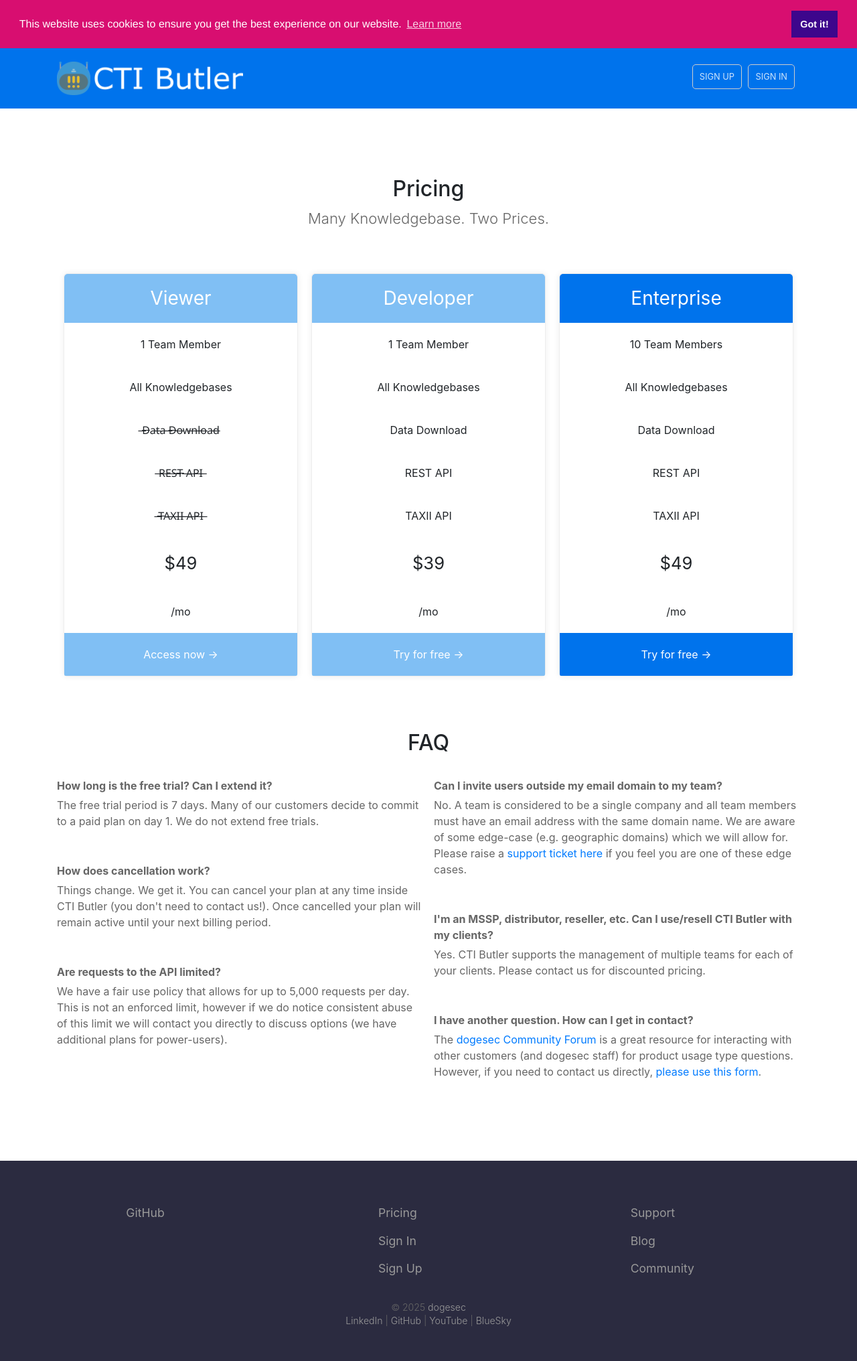
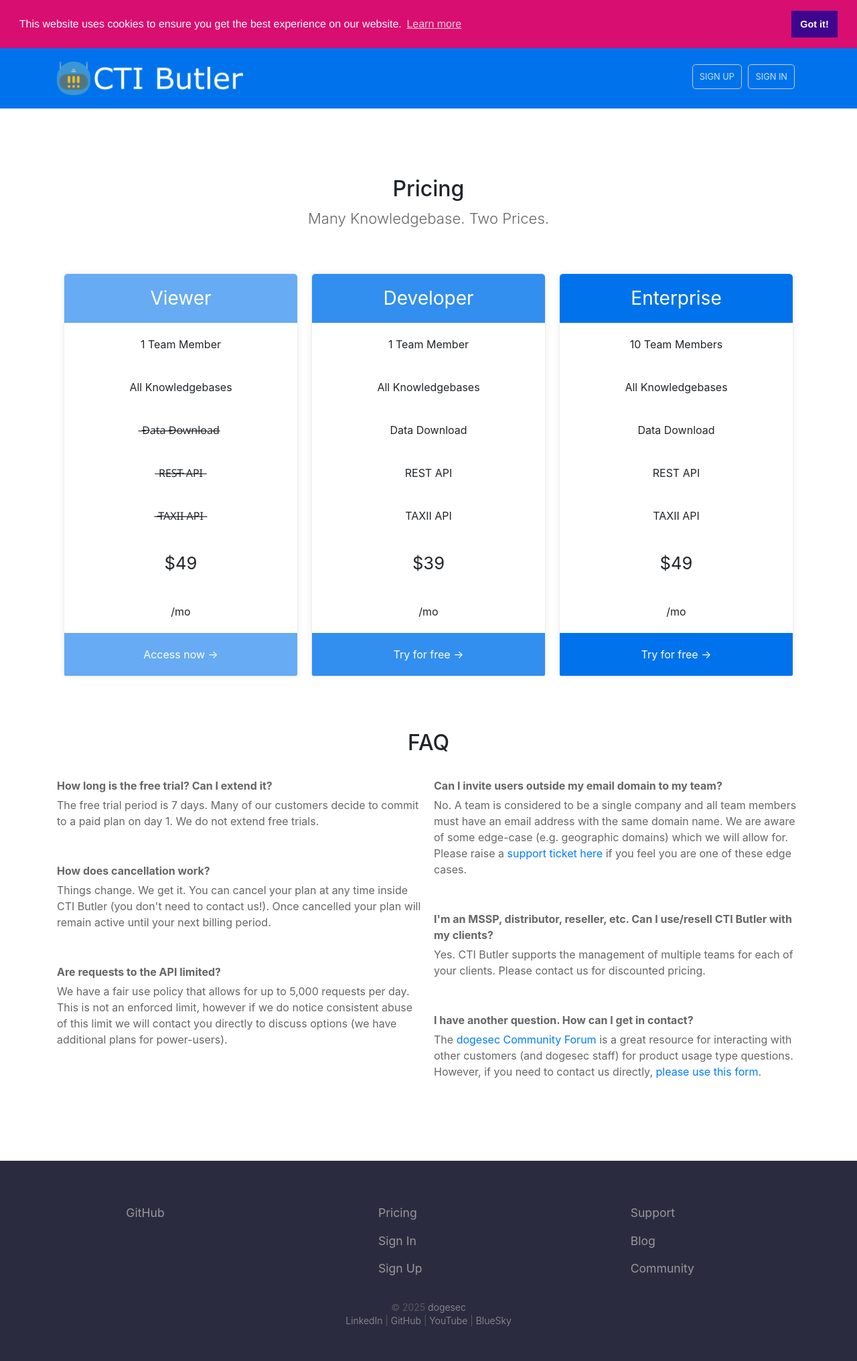
Before and after one commit to muchdogesec/ctibutler-website, a Jekyll site: the page built from pricing/index.html, in a window 1280 px wide. Shown: the whole page at 67% size. Built offline with Jekyll 4.4.1, drawn with Linux system fonts in a browser that asks for light colours.

Commit message:
updating colours

```diff
--- a/pricing/index.html
+++ b/pricing/index.html
@@ -8,7 +8,7 @@
 excluded_in_search: false
 pricing_table:
   - name: Viewer
-    color: "#80bff4"
+    color: "#66abf3"
     features:
       - text: 1 Team Member
         highlight: false
@@ -28,7 +28,7 @@
       link: https://app.ctibutler.com
       text: Access now
   - name: Developer
-    color: "#80bff4"
+    color: "#328fef"
     features:
       - text: 1 Team Member
         highlight: false
```
